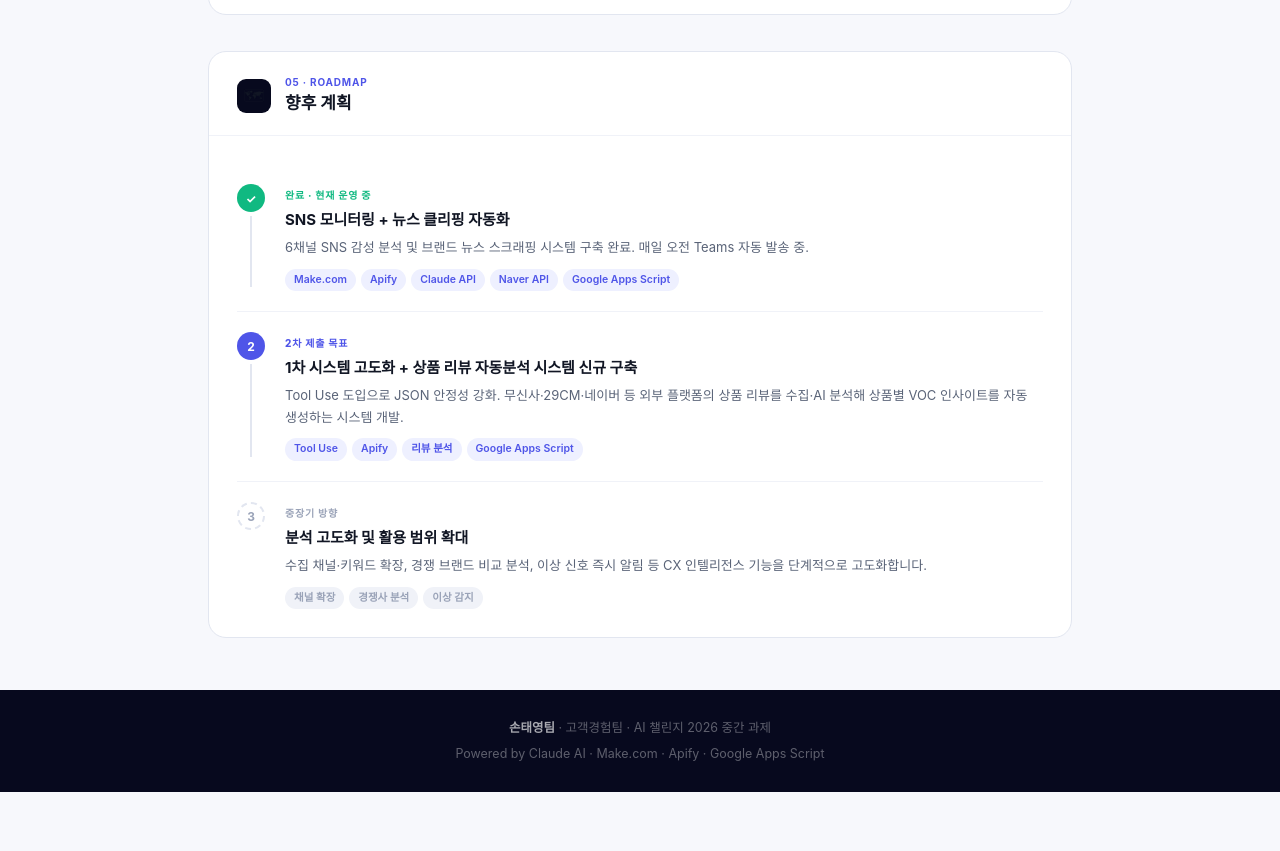
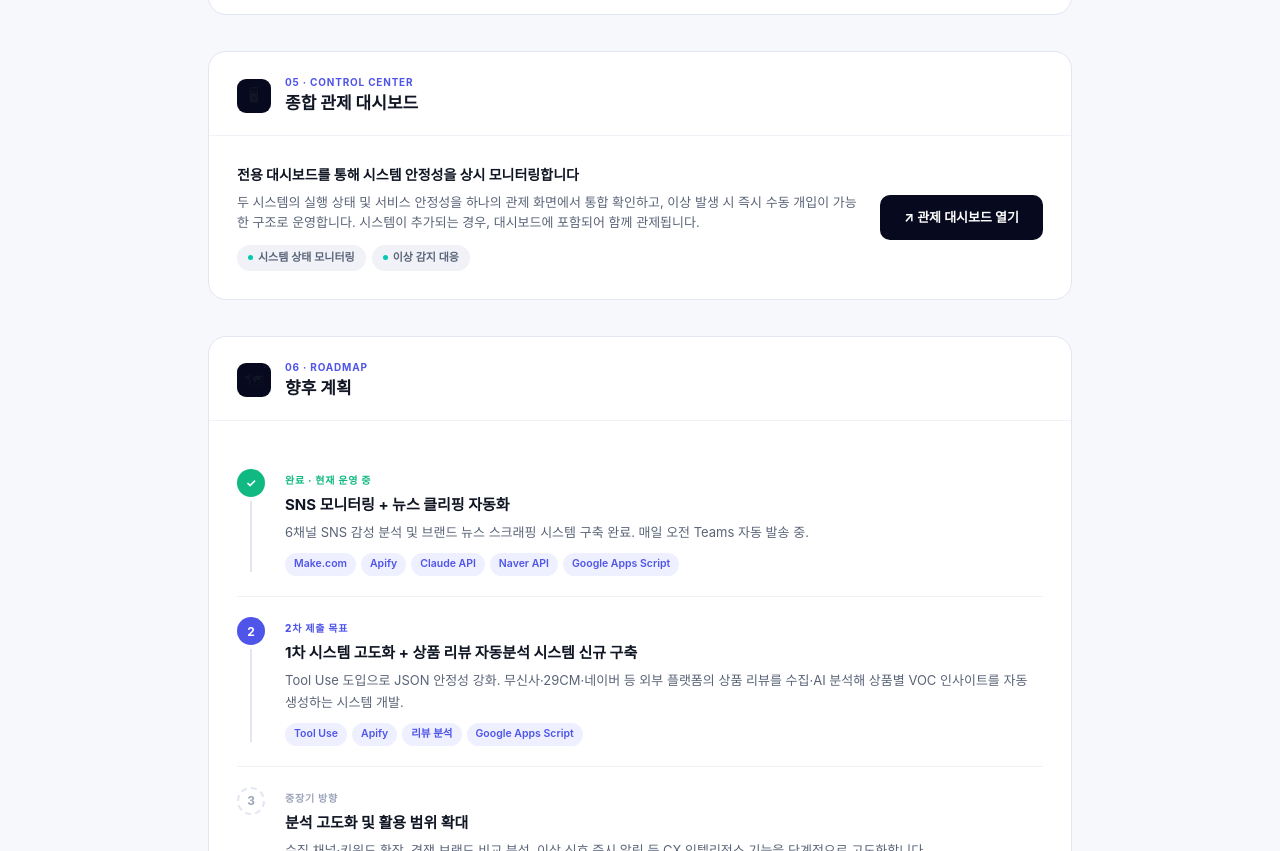
Before and after one commit to cmlabs777/layer77, a plain HTML site: page AI_CX_STY2.html in a window 1280 px wide. Shown: the part 3269-4120 px from the top of the page. Before the commit the page ends 4061 px from the top, so only its background shows below. Drawn offline with Linux system fonts and the light colour scheme; a web font is replaced by a local one.

Commit message:
Enhance dashboard with control center and links
Added dashboard links and control center section with monitoring features.

```diff
--- a/AI_CX_STY2.html
+++ b/AI_CX_STY2.html
@@ -383,6 +383,30 @@
   .status-stat-num { font-size: 26px; font-weight: 900; color: var(--teal); line-height: 1; }
   .status-stat-label { font-size: 11px; color: rgba(255,255,255,.4); margin-top: 3px; }
 
+  /* ══ 대시보드 링크 ══ */
+  .dash-link-row {
+    display: flex; align-items: center; gap: 18px; flex-wrap: wrap;
+  }
+  .dash-link-desc { flex: 1; min-width: 200px; }
+  .dash-link-desc-title { font-size: 14px; font-weight: 700; color: var(--gray-900); margin-bottom: 5px; }
+  .dash-link-desc-sub { font-size: 13px; color: var(--gray-600); line-height: 1.6; }
+  .dash-chips { display: flex; gap: 6px; flex-wrap: wrap; margin-top: 12px; }
+  .dash-chip {
+    display: flex; align-items: center; gap: 5px;
+    font-size: 11px; font-weight: 600; padding: 4px 11px; border-radius: 20px;
+    background: var(--gray-100); color: var(--gray-600);
+  }
+  .dash-chip .dot { width: 5px; height: 5px; border-radius: 50%; background: var(--teal); flex-shrink: 0; }
+  .dash-open-btn {
+    display: inline-flex; align-items: center; gap: 8px;
+    background: var(--navy); color: #fff;
+    font-size: 13px; font-weight: 700;
+    padding: 12px 24px; border-radius: 10px;
+    text-decoration: none; white-space: nowrap;
+    transition: opacity .15s;
+  }
+  .dash-open-btn:hover { opacity: .8; }
+
   /* ══ 푸터 ══ */
   .footer {
     background: var(--navy);
@@ -725,12 +749,39 @@
     </div>
   </div>
 
-  <!-- 5. 향후 계획 -->
+  <!-- 5. 관제 대시보드 -->
+  <div class="card">
+    <div class="card-head">
+      <div class="card-head-icon">🖥</div>
+      <div class="card-head-text">
+        <div class="card-head-num">05 · Control Center</div>
+        <div class="card-head-title">종합 관제 대시보드</div>
+      </div>
+    </div>
+    <div class="card-body">
+      <div class="dash-link-row">
+        <div class="dash-link-desc">
+          <div class="dash-link-desc-title">전용 대시보드를 통해 시스템 안정성을 상시 모니터링합니다</div>
+          <div class="dash-link-desc-sub">두 시스템의 실행 상태 및 서비스 안정성을 하나의 관제 화면에서 통합 확인하고, 이상 발생 시 즉시 수동 개입이 가능한 구조로 운영합니다. 시스템이 추가되는 경우, 대시보드에 포함되어 함께 관제됩니다.</div>
+          <div class="dash-chips">
+            <span class="dash-chip"><span class="dot"></span>시스템 상태 모니터링</span>
+            <span class="dash-chip"><span class="dot"></span>이상 감지 대응</span>
+          </div>
+        </div>
+        <a href="https://script.google.com/macros/s/AKfycbx9NewSORRlCtHXRJEBXGGOmW76PP7abKqFjn4Gem_tGoQ5-FAJVE_gggZYYXfr4MFGpw/exec"
+           target="_blank" rel="noopener" class="dash-open-btn">
+          ↗ 관제 대시보드 열기
+        </a>
+      </div>
+    </div>
+  </div>
+
+  <!-- 6. 향후 계획 -->
   <div class="card">
     <div class="card-head">
       <div class="card-head-icon">🗺</div>
       <div class="card-head-text">
-        <div class="card-head-num">05 · Roadmap</div>
+        <div class="card-head-num">06 · Roadmap</div>
         <div class="card-head-title">향후 계획</div>
       </div>
     </div>
```
